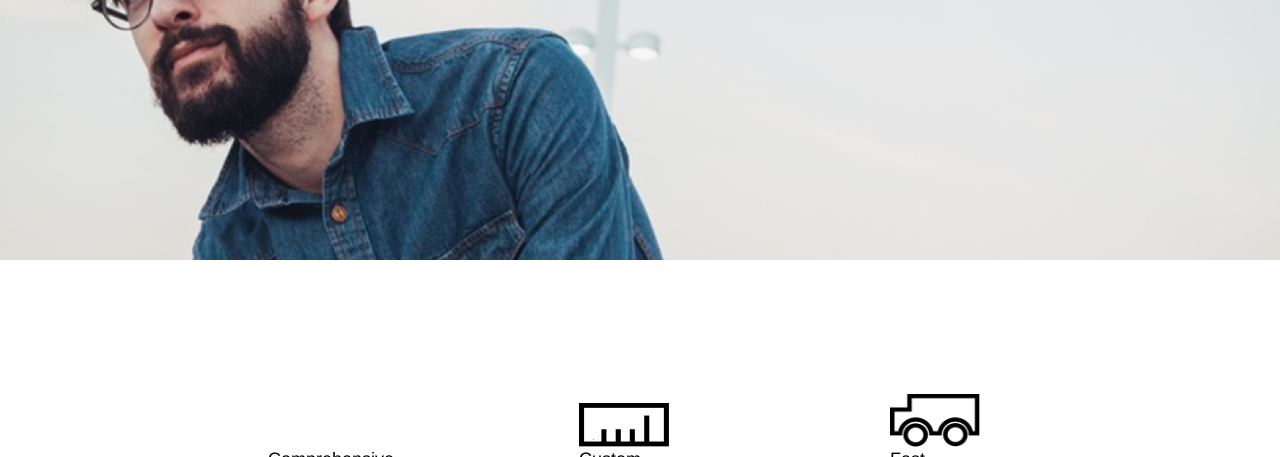
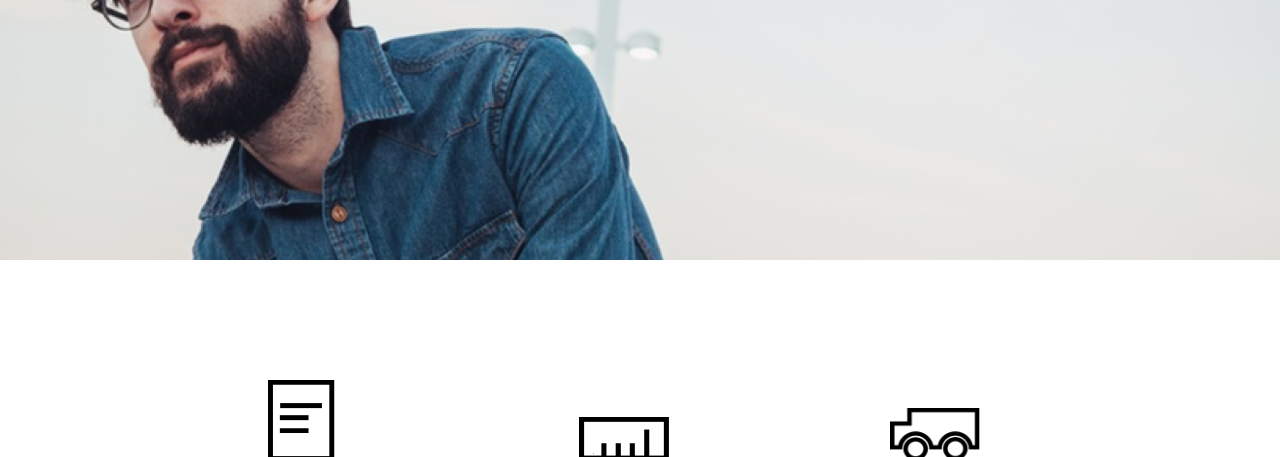
Before and after one commit to alanrobert/tortoiseshell-optics, a plain HTML site: page index.html in a window 1280 px wide. Shown: the part 343-800 px from the top of the page. Drawn offline with Linux system fonts and the light colour scheme; files whose address does not match are found by name.

Commit message:
img fix 2

```diff
--- a/index.html
+++ b/index.html
@@ -44,7 +44,7 @@
     <div class="container">
 
       <div class="product exams">
-        <div class="product-image"><img src="images/paper-icon.png" alt="">
+        <div class="product-image"><img src="./resources/images/paper-icon.png" alt="">
           <span class="description">Comprehensive Exams</span>
         </div>
       </div>
```
